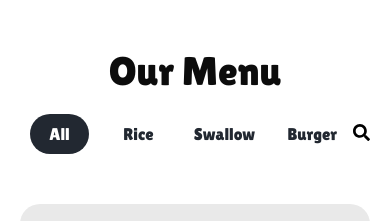
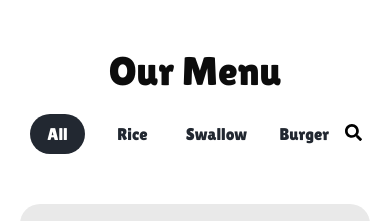
Before and after one commit to TheCypherr/item7.com, a React (Vite) app: page / in a window 390 px wide. Shown: the part 1260-1481 px from the top of the page. Built offline with nearby package versions, Linux system fonts and the light colour scheme.

Commit message:
new css change

```diff
--- a/src/Components/Menu/Menu.css
+++ b/src/Components/Menu/Menu.css
@@ -218,6 +218,7 @@ button.menu-button {
   }
   .search-icon {
     cursor: pointer;
+    margin-right: 8px;
   }
   .menu-container {
     display: grid;
```
